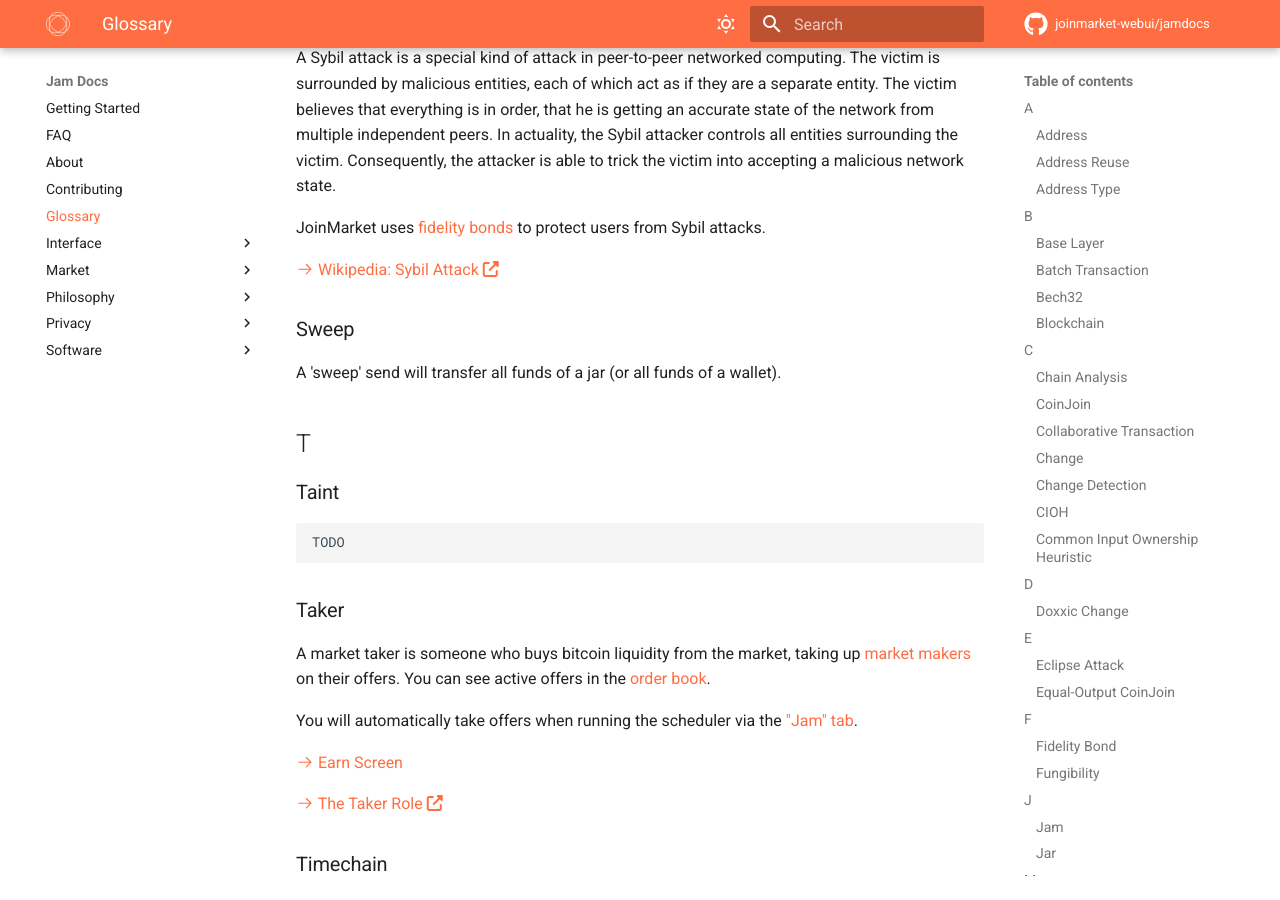
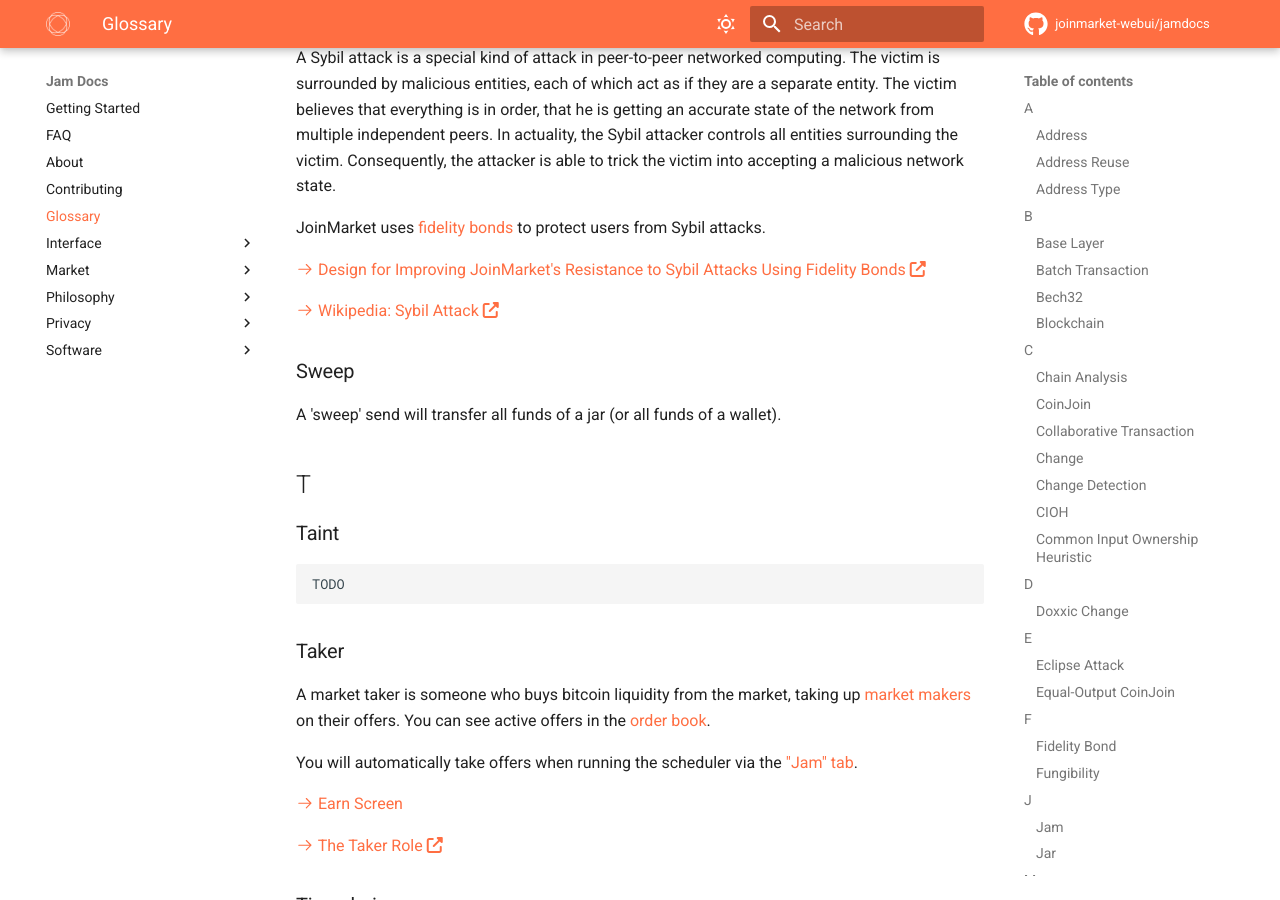
Before and after one commit to joinmarket-webui/jamdocs, an MkDocs documentation site: the page built from docs/glossary.md, in a window 1280 px wide and 900 px high, scrolled down 7863 px. Built offline with MkDocs 1.6.1 and Material for MkDocs 9.7.7, drawn with Linux system fonts in a browser that asks for light colours; nearby versions of some CDN libraries; comment, search, counter and statistics services are not loaded.

Commit message:
docs(glossary): add link to fidelity bond design

```diff
--- a/docs/glossary.md
+++ b/docs/glossary.md
@@ -406,9 +406,12 @@ malicious network state.
 
 JoinMarket uses [fidelity bonds](#fidelity-bond) to protect users from Sybil attacks.
 
+[:octicons-arrow-right-24: Design for Improving JoinMarket's Resistance to Sybil Attacks Using Fidelity Bonds][fb-design]
+
 [:octicons-arrow-right-24: Wikipedia: Sybil Attack][w-sybil]
 
 [w-sybil]: https://en.wikipedia.org/wiki/Sybil_attack
+[fb-design]: https://gist.github.com/chris-belcher/18ea0e6acdb885a2bfbdee43dcd6b5af
 
 ### Sweep
 A 'sweep' send will transfer all funds of a jar (or all funds of a wallet).
```
